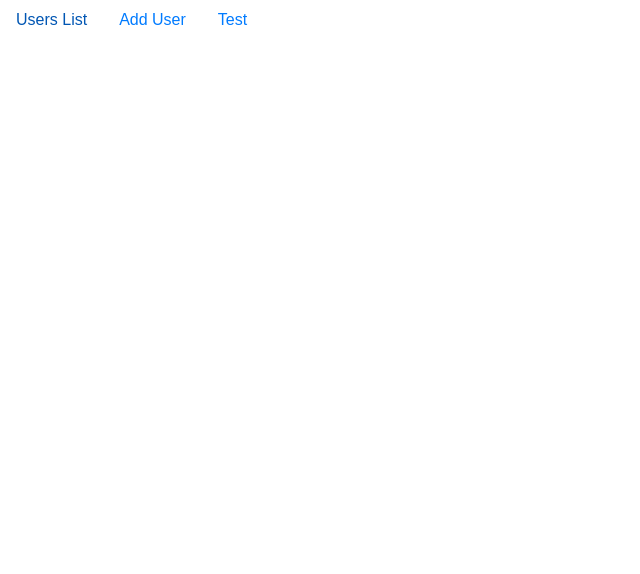
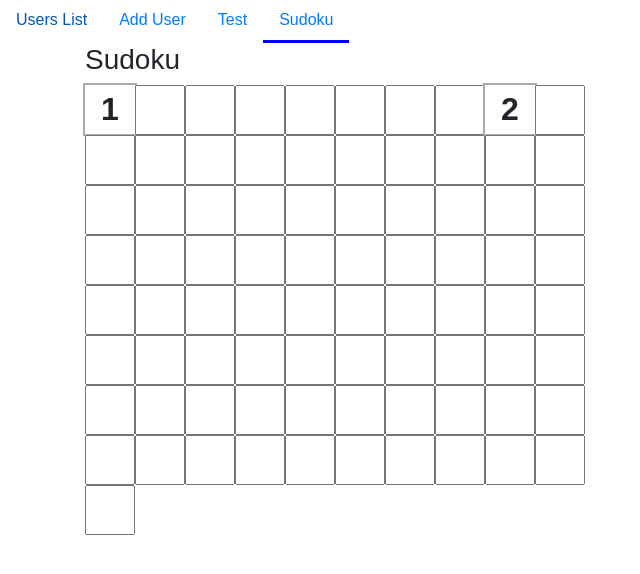
Before and after one commit to diaslucas/ReactApp, a React (Create React App) app: page /Sudoku in a window 1280 px wide. Shown: the top 574 px of the page, without its empty margins (0-640 px from the left). Built offline with nearby package versions, Linux system fonts and the light colour scheme.

Commit message:
Creating sudoku

```diff
--- a/src/App.js
+++ b/src/App.js
@@ -4,6 +4,7 @@ import AddUser from './Components/AddUser';
 import UsersList from './Components/UsersList';
 import TestForm from './Components/TestForm';
 import UserDetail from './Components/UserDetail';
+import Sudoku from './Components/Sudoku/Sudoku';
 
 
 class App extends Component {
@@ -14,7 +15,8 @@ class App extends Component {
       menus: [
         { menuName: 'Users List', menuLink: '/' },
         { menuName: 'Add User', menuLink: '/AddUser' },
-        { menuName: 'Test', menuLink: '/Test' }
+        { menuName: 'Test', menuLink: '/Test' },
+        { menuName: 'Sudoku', menuLink: '/Sudoku' }
       ]
     }
   }
@@ -47,6 +49,7 @@ class App extends Component {
           <Route path='/AddUser' component={AddUser} />
           <Route path='/Test' component={TestForm} />
           <Route path='/UserDetail/:userID' component={UserDetail} />
+          <Route path='/Sudoku' component={Sudoku} />
         </div>
       </Router>
     );
--- /dev/null
+++ b/src/Components/Sudoku/BoardRow.js
@@ -0,0 +1,40 @@
+import React, { Component } from 'react';
+import Field from './Field';
+
+
+// function Square(props) {
+//   return (
+//     <button className="square" onClick={props.onClick}>
+//       {props.value}
+//     </button>
+//   );
+// }
+
+export default class BoardRow extends Component {
+
+  render() {
+    let fields = this.props.fields;
+    let row = this.props.row;
+    let start, end = 0;
+    start = (row === 1 ? 0 : (row * 9) - 1 );
+    end = start + 9;
+    let newFields = [];
+    fields.forEach((element, index) => {
+      if (index >= start && index <= end) {
+        newFields[index] = element;
+      }
+    });
+
+    return (
+      <div className="board-row">
+        {newFields.map((field, index) => {
+          if(field !== null){
+            return <span className="default-value" key={index}>{field}</span>
+          } else {
+              return <Field key={index} value={field}/>
+          }
+        })}
+      </div>
+    )
+  }
+}
--- /dev/null
+++ b/src/Components/Sudoku/Field.js
@@ -0,0 +1,24 @@
+import React, { Component } from 'react'
+
+export default class Field extends Component {
+
+    constructor(props) {
+        super(props)
+
+        this.state = {
+          value: ''
+        }
+
+        this.handleChange = this.handleChange.bind(this);
+    }
+
+    handleChange(event){
+      this.setState({value: event.target.value});
+    }
+
+    render() {
+        return (
+            <input type="text" value={this.state.value} className="sudoku-input" maxLength="1" onChange={this.handleChange} />
+        )
+    }
+}
--- /dev/null
+++ b/src/Components/Sudoku/Sudoku.js
@@ -0,0 +1,39 @@
+import React, { Component } from 'react'
+import BoardRow from './BoardRow';
+
+export default class Sudoku extends Component {
+
+  constructor(props) {
+    super(props);
+
+    this.state = {
+      boardRows: [1,2,3,4,5,6,7,8,9],
+      fields: Array(81).fill(null)
+    };
+  }
+
+  componentDidMount(){
+    let fields = this.state.fields;
+    fields[0] = 1;
+    fields[8] = 2;
+    this.setState({
+      fields: fields
+    });
+  }
+
+  render() {
+    const {boardRows, fields} = this.state;
+    return (
+      <div className="container">
+        <div className="row">
+          <div className="col-6">
+            <h3>Sudoku</h3>
+            {boardRows.map(boardRow => (
+               <BoardRow key={boardRow} row={boardRow} fields={fields} />
+            ))}
+          </div>
+        </div>
+      </div>
+    )
+  }
+}
--- a/src/index.css
+++ b/src/index.css
@@ -19,6 +19,24 @@ body {
   transition: opacity 600ms, visibility 600ms;
 }
 
-.menu-active{
+.menu-active {
   border-bottom: 3px solid blue;
 }
+
+.sudoku-input {
+  width: 50px;
+  height: 50px;
+  text-align: center;
+  font-size: 32px;
+  font-weight: bold;
+}
+
+.default-value {
+  width: 50px;
+  height: 49px;
+  text-align: center;
+  font-size: 32px;
+  font-weight: bold;
+  outline: 2px solid #a9a9a9;
+  display: inline-block;
+}
```
